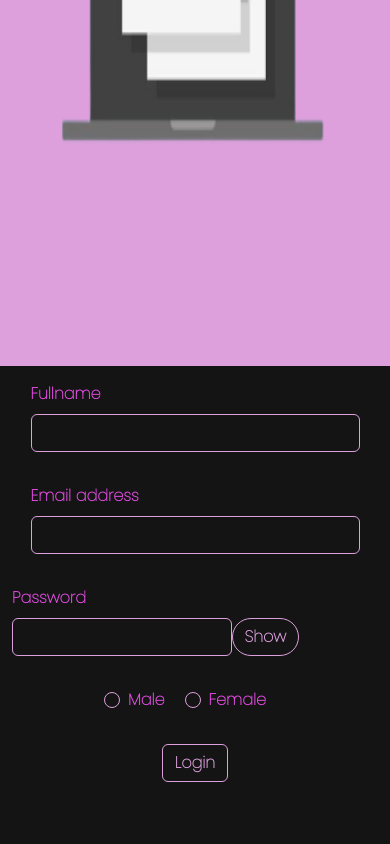
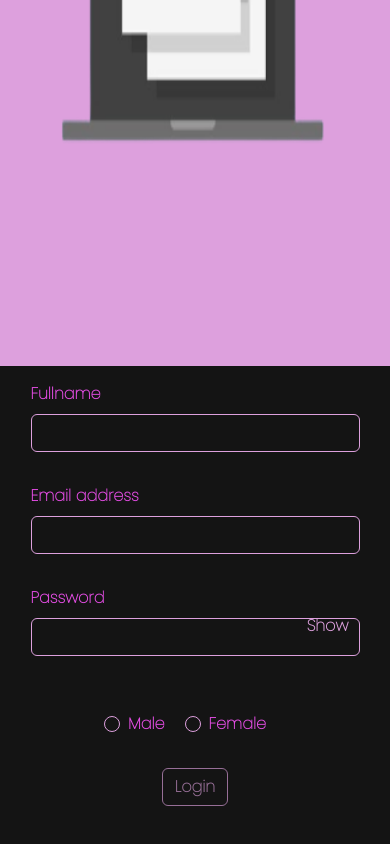
Before and after one commit to OmobolajiDurojaiye/form-validation, a plain HTML site: page index.html in a window 390 px wide. Shown: the part 479-1323 px from the top of the page. Drawn offline with Linux system fonts and the light colour scheme; a web font is replaced by a local one.

Commit message:
made the login disabled

```diff
--- a/css/style.css
+++ b/css/style.css
@@ -92,26 +92,32 @@ button {
     border-top: 1px solid plum !important;
 }
 
-.bb-pwd-width {
-    width: 75% !important;
-}
+/* .bb-pwd-width {
+    width: 120% !important;
+} */
 
 @media (max-width: 576px) {
-    .bb-pwd-width {
+    /* .bb-pwd-width {
         width: 60% !important;
-    }
+    } */
 
-    .bb-pwd-btn-flex {
+    /* .bb-pwd-btn-flex {
         display: flex !important;
         justify-content: unset !important;
         align-items: center !important;
+    } */
+
+    #bb-pwd-show-btn {
+        position: relative;
+        left: 10%;
+        margin-top: -10vh;
     }
 }
 
-.bb-pwd-btn-flex {
-    display: flex !important;
-    justify-content: space-between;
-}
+/* .bb-pwd-btn-flex {
+    /* display: flex !important; */
+    /* justify-content: space-between;
+} */
 
 .bb-flex-center {
     display: flex !important;
@@ -131,6 +137,12 @@ button {
     color: #fff !important;
 }
 
+#bb-pwd-show-btn {
+    position: relative;
+    left: 80%;
+    margin-top: -10vh;
+}
+
 form {
     position: relative !important;
     /* top: 10vh !important; */
--- a/index.html
+++ b/index.html
@@ -77,11 +77,11 @@
                       <!-- <div id="emailHelp" class="form-text">We'll never share your email with anyone else.</div> -->
                     </div>
 
-                    <div class="mb-3 col-md-4 col-lg-6">
+                    <div class="mb-3 col-md-12 col-lg-6">
                       <label for="pwd" class="form-label">Password</label>
                       <span class="bb-pwd-btn-flex">
                         <input type="password" class="form-control bb-pwd-width" id="pwd">
-                        <button type="button" class="btn bb-btn-plum rounded-pill" id="bb-pwd-show-btn">Show</button>
+                        <button type="button" style="color: plum !important;" class="btn " id="bb-pwd-show-btn">Show</button>
                       </span>
                       <p id="empty-pwd"></p>
                     </div>
@@ -106,7 +106,7 @@
                     <!--Checkbox ends-->
 
                     <!--validation button-->
-                    <button type="submit" class="btn mb-5 col-sm-4 bb-btn-plum">Login</button>
+                    <button type="submit" id="remove-dis" class="btn mb-5 col-sm-4 bb-btn-plum" disabled>Login</button>
                     <!--validation button ends-->
                 </form>
 
@@ -141,6 +141,19 @@
         //show and hide password ends
 
         $(document).ready(function () {
+
+            $(':radio').click(function() {
+                var stateForMale = $("#check-male").prop('checked');
+                var stateForFemale = $("#check-female").prop('checked');
+
+                if(stateForMale == true || stateForFemale == true) {
+                    $('#remove-dis').removeAttr('disabled');
+                } else {
+                    $('#remove-dis').attr('disabled', 'disabled')
+                }
+
+
+            })
 
             // var showing =  document.getElementById('bb-pwd-show-btn');
             // showing.onclick = function () {
```
